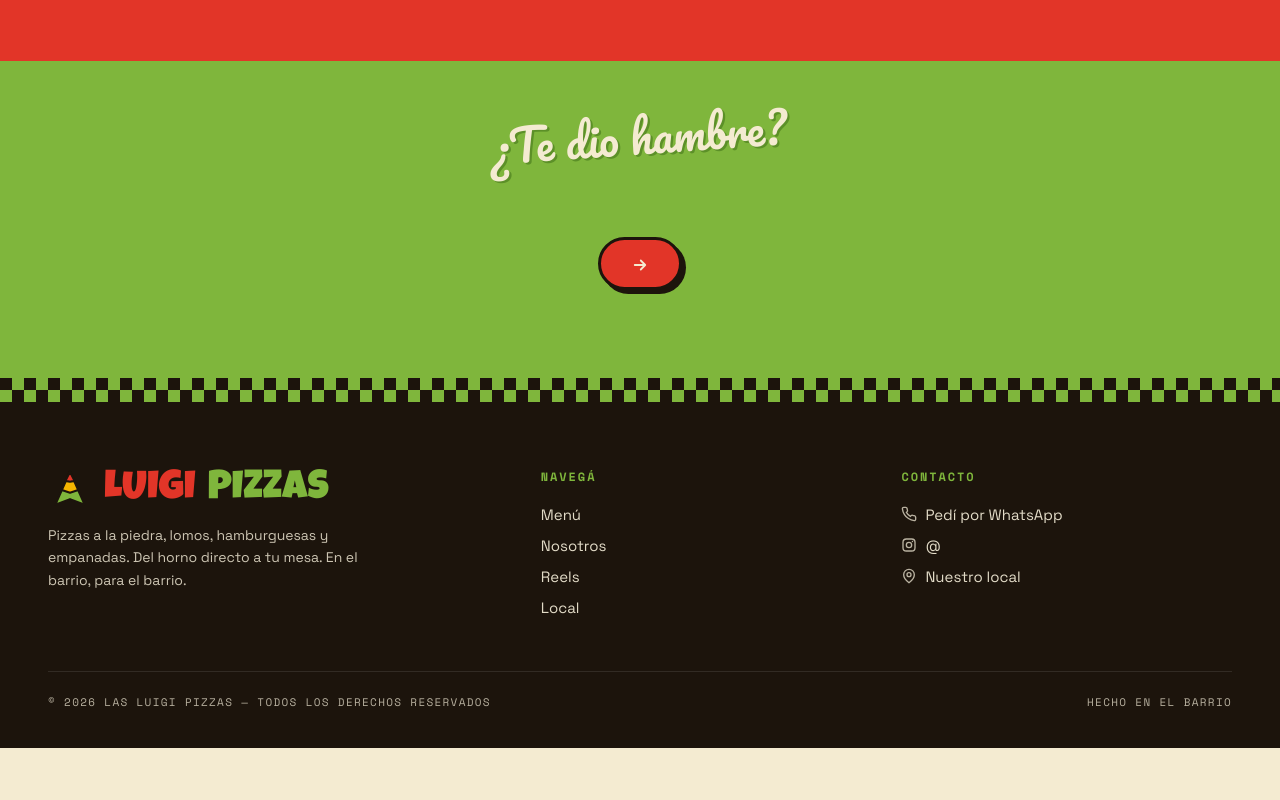
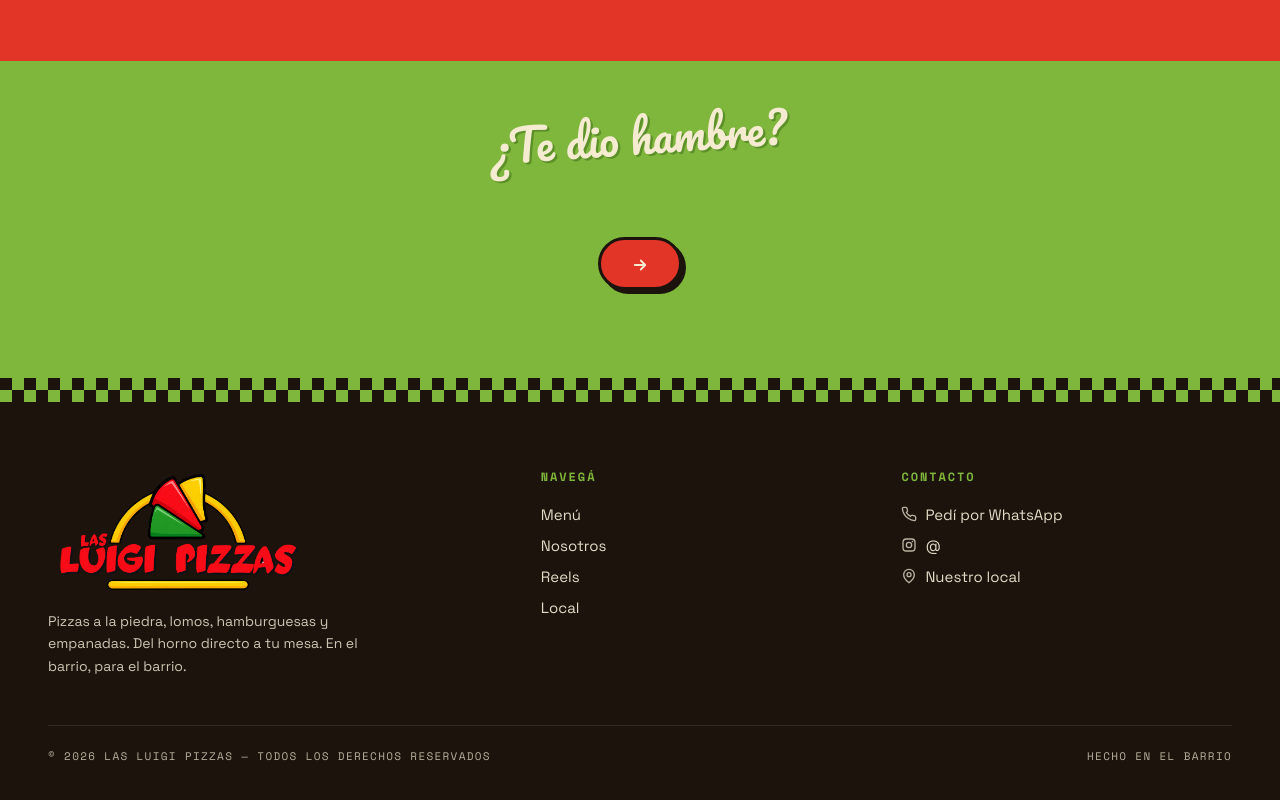
Before and after one commit to luigipizzas/PaginaWeb-LasLuigiPizzas, a Next.js app: page / in a window 1280 px wide. Shown: the part 3106-3906 px from the top of the page. Before the commit the page ends 3854 px from the top, so only its background shows below. Built offline with nearby package versions, Linux system fonts and the light colour scheme; no server answers; the database is empty.

Commit message:
feat: actualizar logo del footer

```diff
--- a/app/globals.css
+++ b/app/globals.css
@@ -467,9 +467,8 @@ section[id],header[id]{scroll-margin-top:calc(var(--nav-h) + 16px)}
 /* ---------- FOOTER ---------- */
 footer{background:var(--char);color:var(--paper);padding:66px 0 38px}
 .foot-grid{display:grid;grid-template-columns:1.4fr 1fr 1fr;gap:30px;align-items:start}
-.foot-logo{font-family:var(--font-luckiest),cursive;font-size:40px;color:var(--red);line-height:.95;display:flex;align-items:center;gap:12px}
-.foot-logo .mark{width:44px;height:44px}
-.foot-logo span{color:var(--green)}
+.foot-logo{display:block;width:min(260px,100%)}
+.foot-logo img{display:block;width:100%;height:auto;object-fit:contain}
 footer p{font-size:14px;line-height:1.6;opacity:.8;margin-top:12px;max-width:320px}
 .foot-col h5{font-family:var(--font-mono);text-transform:uppercase;letter-spacing:.16em;font-size:12px;color:var(--green);margin-bottom:14px}
 .foot-col a{display:flex;align-items:center;gap:8px;padding:6px 0;font-size:15px;opacity:.9}
@@ -509,6 +508,7 @@ footer p{font-size:14px;line-height:1.6;opacity:.8;margin-top:12px;max-width:320
 @media(max-width:620px){
   :root{--nav-row-h:64px}
   .logo-img{height:48px;max-width:108px}
+  .foot-logo{width:min(210px,70vw)}
   .menu-grid{grid-template-columns:1fr}
   .reels-grid{grid-template-columns:1fr;max-width:400px;margin:0 auto}
   .steps{grid-template-columns:1fr}
--- a/components/landing/Landing.tsx
+++ b/components/landing/Landing.tsx
@@ -222,7 +222,15 @@ export default function Landing({
         <div className="wrap">
           <div className="foot-grid">
             <div>
-              <div className="foot-logo"><svg className="mark"><use href="#ic-slice" /></svg>LUIGI <span>PIZZAS</span></div>
+              <a href="#" className="foot-logo" aria-label="Las Luigi Pizzas — volver al inicio">
+                <Image
+                  src="/logo-las-luigi-pizzas.png"
+                  alt="Las Luigi Pizzas"
+                  width={1774}
+                  height={887}
+                  sizes="(max-width: 620px) 210px, 260px"
+                />
+              </a>
               <p>Pizzas a la piedra, lomos, hamburguesas y empanadas. Del horno directo a tu mesa. En el barrio, para el barrio.</p>
             </div>
             <div className="foot-col">
```
